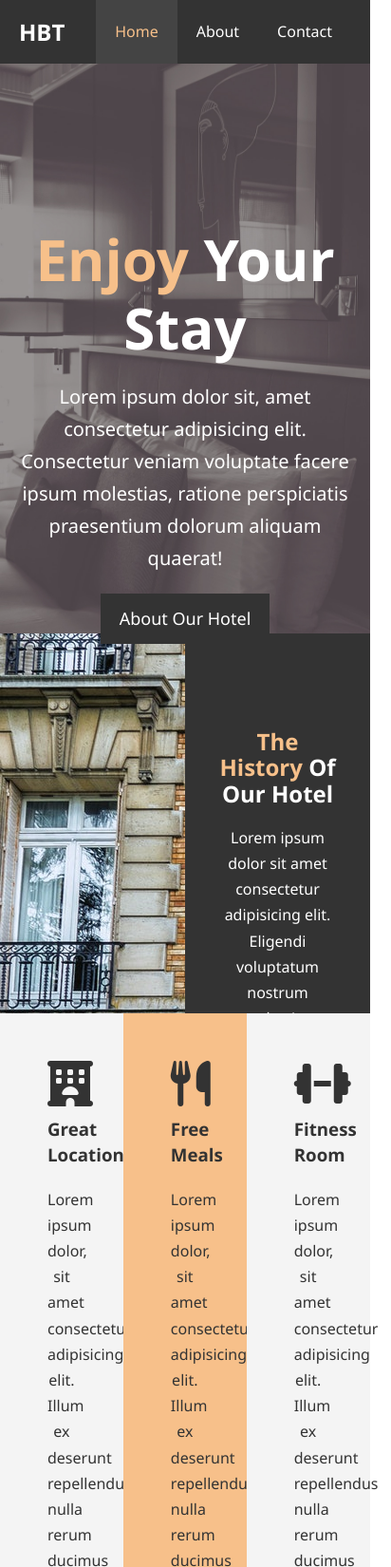
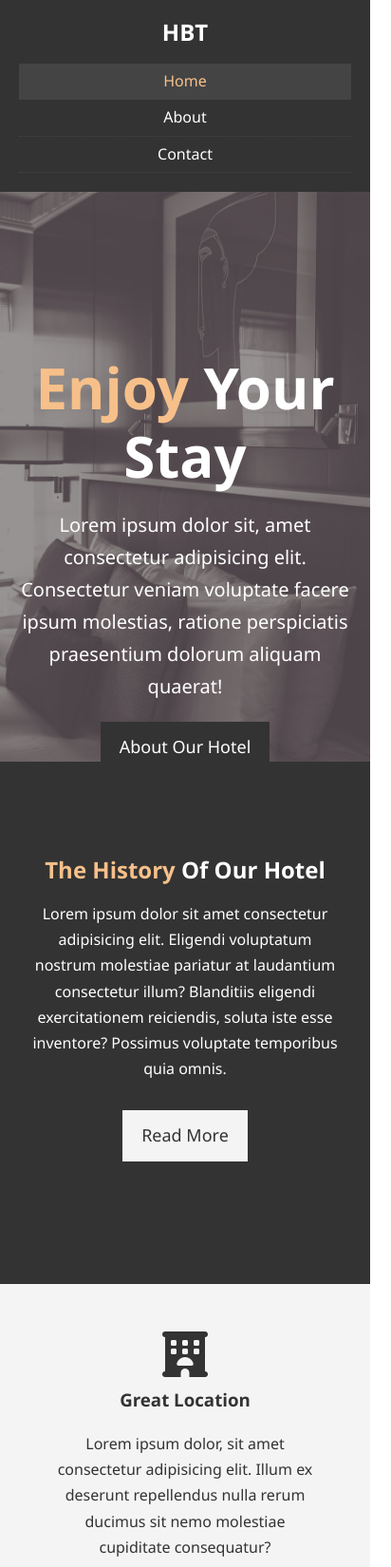
Before and after one commit to ishtiyak98/udemy-html-css, a plain HTML site: page hotel-website/index.html in a window 390 px wide. Shown: the top 1650 px of the page at 95% size, 412 px wide, since content can reach past the window. Drawn offline with Linux system fonts and the light colour scheme.

Commit message:
hotel responsive

```diff
--- a/hotel-website/about.html
+++ b/hotel-website/about.html
@@ -9,6 +9,7 @@
     />
     <meta name="keywords" content="hotel, boston hotel" />
     <link rel="stylesheet" href="./style/style.css" />
+    <link rel="stylesheet" media="screen and (max-width: 768px)" href="./style/mobile.css" />
     <title>Hotel BT | About Us</title>
   </head>
 
--- a/hotel-website/index.html
+++ b/hotel-website/index.html
@@ -9,6 +9,7 @@
     />
     <meta name="keywords" content="hotel, boston hotel" />
     <link rel="stylesheet" href="./style/style.css" />
+    <link rel="stylesheet" media="screen and (max-width: 768px)" href="./style/mobile.css" />
     <title>Hotel BT | Welcome</title>
   </head>
 
--- /dev/null
+++ b/hotel-website/style/mobile.css
@@ -0,0 +1,55 @@
+#navbar h1 {
+    float: none;
+    text-align: center;
+}
+
+#navbar ul,
+#navbar ul li {
+    float: none;
+}
+
+#navbar ul li:last-child{
+    padding-bottom: 20px;
+}
+
+#navbar ul li a {
+    padding: 5px;
+    border-bottom: 1px dotted #444;
+}
+
+/*!========= Home Info =========*/
+#home-info {
+    height: 550px;
+}
+
+#home-info .info-img {
+    display: none;
+}
+
+
+#home-info .info-content {
+    float: none;
+    width: 100%;
+}
+
+/*!========= Boxes =========*/
+.box {
+    float: none;
+    width: 100%;
+}
+
+/*!========= About =========*/
+#about-info .info-right,
+#about-info .info-left {
+    float: none;
+    width: 100%;
+}
+
+.l-heading {
+    text-align: center;
+}
+
+/*!========= Contact =========*/
+#contact-info .box {
+    border-bottom: 1px dotted #444;
+}
--- a/hotel-website/style/style.css
+++ b/hotel-website/style/style.css
@@ -62,6 +62,7 @@
 
 .l-heading {
     font-size: 40px;
+    line-height: 1.2;
 }
 
 .py-1 {
```
Also changed, not shown: hotel-website/contact.html (+1 -0 lines).
